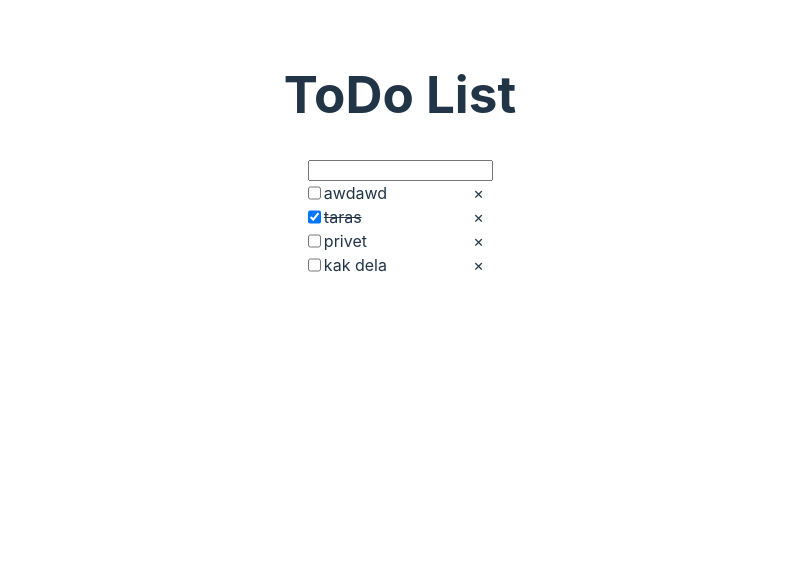
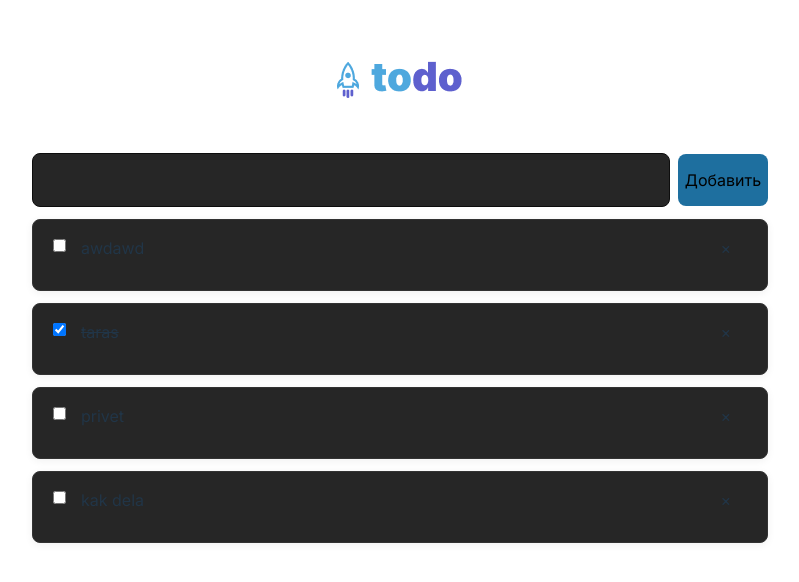
Before and after one commit to Cymshoot/todo-on-vue, a Vue app: page / in a window 1280 px wide. Shown: the top 582 px of the page, without its empty margins (240-1039 px from the left). Built offline with nearby package versions, Linux system fonts and the light colour scheme.

Commit message:
seventh commit

```diff
--- a/src/App.vue
+++ b/src/App.vue
@@ -1,6 +1,14 @@
 <template>
-  <h1>ToDo List</h1>
-  <input type="text" v-model="inputValue" @keypress.enter="addNewTask" />
+  <img class="logo" src="./assets/Logo.png" />
+  <div class="input-container">
+    <input
+      class="input-field"
+      type="text"
+      v-model="inputValue"
+      @keypress.enter="addNewTask"
+    />
+    <button class="btn" @click="addNewTask">Добавить</button>
+  </div>
   <TaskItem
     v-for="(task, idx) in tasks"
     :key="task.id"
@@ -43,4 +51,51 @@ const completeTask = (idx) => {
 };
 </script>
 
-<style></style>
+<style>
+@import url("https://fonts.googleapis.com/css2?family=Inter:wght@400;700&display=swap");
+
+#app {
+  display: flex;
+  flex-direction: column;
+  align-items: center;
+}
+
+.input-container {
+  display: flex;
+  align-items: center;
+}
+
+.input-container button {
+  display: flex;
+  flex-direction: row;
+  justify-content: center;
+  align-items: center;
+  padding: 16px;
+  margin-top: 52px;
+  margin-left: 8px;
+
+  width: 90px;
+  height: 52px;
+
+  background: #1e6f9f;
+  border-radius: 8px;
+}
+
+.input-container .input-field {
+  box-sizing: border-box;
+
+  display: flex;
+  flex-direction: row;
+  align-items: center;
+  padding: 16px;
+  margin-top: 53px;
+
+  width: 638px;
+  height: 54px;
+
+  background: #262626;
+
+  border: 1px solid #0d0d0d;
+  border-radius: 8px;
+}
+</style>
--- a/src/components/TaskItem.vue
+++ b/src/components/TaskItem.vue
@@ -21,4 +21,22 @@ defineProps({
 });
 </script>
 
-<style></style>
+<style>
+.task-wrapper {
+  box-sizing: border-box;
+
+  display: flex;
+  flex-direction: row;
+  align-items: flex-start;
+  padding: 16px;
+  margin-top: 12px;
+
+  width: 736px;
+  height: 72px;
+
+  background: #262626;
+  border: 1px solid #333333;
+  box-shadow: 0px 2px 8px rgba(0, 0, 0, 0.06);
+  border-radius: 8px;
+}
+</style>
--- a/src/style.css
+++ b/src/style.css
@@ -87,11 +87,28 @@ button:focus-visible {
   }
 }
 
+.logo {
+  width: 126px; /* Задайте необходимую ширину для логотипа */
+  height: 48px; /* Размер высоты автоматический для сохранения пропорций */
+  margin-top: 20px; /* Отступ сверху */
+}
+
 .task-wrapper {
+  box-sizing: border-box;
+
   display: flex;
-  align-content: center;
-  margin-left: 20px;
-  width: 200px;
+  flex-direction: row;
+  align-items: flex-start;
+  padding: 16px;
+  gap: 12px;
+
+  width: 736px;
+  height: 72px;
+
+  background: #262626;
+  border: 1px solid #333333;
+  box-shadow: 0px 2px 8px rgba(0, 0, 0, 0.06);
+  border-radius: 8px;
 }
 
 .delete-task {
```
Also changed, not shown: src/assets/Background.png (added), src/assets/Logo.png (added).
